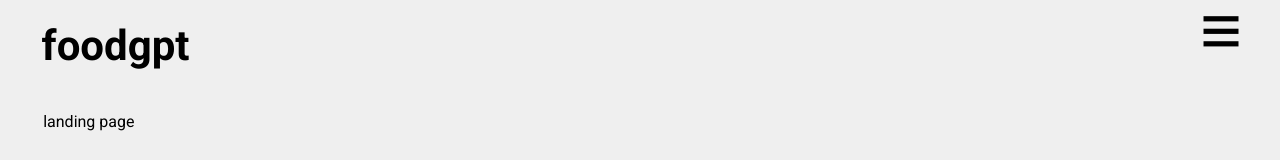
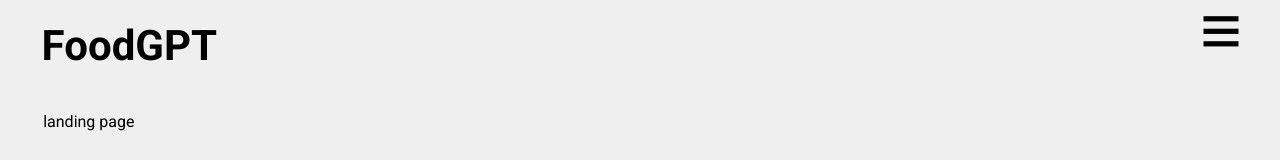
Before and after one commit to hurjan/mat-gpt, a React (Vite) app: page / in a window 1280 px wide. Shown: the top 160 px of the page. Built offline with nearby package versions, Linux system fonts and the light colour scheme.

Commit message:
link to landing page ''foodGPT''

```diff
--- a/src/components/Header.jsx
+++ b/src/components/Header.jsx
@@ -4,7 +4,11 @@
 function Header() {
     return (
         <div className='headerbar'>
-        <p>foodgpt</p>
+       <a href="/" style={{ textDecoration: 'none', color: 'inherit' }}>
+        <p>FoodGPT</p>
+        </a>
+
+
         </div>
     )
 }
--- a/src/components/navbar.jsx
+++ b/src/components/navbar.jsx
@@ -46,7 +46,10 @@
                     <div className='borgir'><h1>≡</h1></div>
                 </div>
                 <div className={menuClass}>
-                    <div className='foodgpt'><p>FoodGPT</p></div>
+                <div className='foodgpt' >
+                <a href="/" style={{ textDecoration: 'none', color: 'inherit' }}><p>FoodGPT</p></a>
+                </div>
+
                     <div className='navBarExit' onClick={toggleMenu}><h1>
                         <svg xmlns="http://www.w3.org/2000/svg" width="42" height="42" viewBox="0 0 24 24" fill="none" stroke="currentColor" strokeWidth="2" strokeLinecap="round" strokeLinejoin="round" className="feather feather-x">
                             <line x1="18" y1="6" x2="6" y2="18"></line>
@@ -55,10 +58,10 @@
                     </h1></div>
                     <div className='navContainer'>
                         {['Recipes', 'My food', 'Groceries'].map(item => (
-                            <div key={item} className='menu-item' onClick={() => item !== 'groceries' ? toggleSubmenu(item) : handleMenuClick('/groceries')}>
+                            <div key={item} className='menu-item' onClick={() => item !== 'Groceries' ? toggleSubmenu(item) : handleMenuClick('/groceries')}>
                                 <p>
                                     {item}
-                                    {item !== 'groceries' &&
+                                    {item !== 'Groceries' &&
                                     <span className={`menu-arrow${item === 'my food' ? '2' : ''} ${submenuVisible[item] ? 'rotate' : ''}`}>
                                         <svg fill="#6F6F6F" height="15px" width="15px" viewBox="0 0 330 330" xmlns="http://www.w3.org/2000/svg">
                                             <path d="M325.607,79.393c-5.857-5.857-15.355-5.858-21.213,0.001l-139.39,139.393L25.607,79.393
@@ -72,13 +75,13 @@
                                     height: '0px', // Initially hidden
                                     transition: 'height 0.3s ease-in-out'
                                 }}>
-                                    {item === 'recipes' && (
+                                    {item === 'Recipes' && (
                                         <div style={{padding: '5px', backgroundColor: '#D9D9D9'}}>
                                             <div onClick={() => handleMenuClick('/Recipe')} className='subtext'>Create recipe</div>
                                             <div onClick={() => handleMenuClick('/Recipe')} className='subtext'>Saved recipes</div>
                                         </div>
                                     )}
-                                    {item === 'my food' && (
+                                    {item === 'My food' && (
                                         <div style={{padding: '5px', backgroundColor: '#D9D9D9'}}>
                                             <div onClick={() => handleMenuClick('/Ingredients')} className='subtext'>Pantry</div>
                                             <div onClick={() => handleMenuClick('/Allergies')} className='subtext'>Preferences</div>
```
